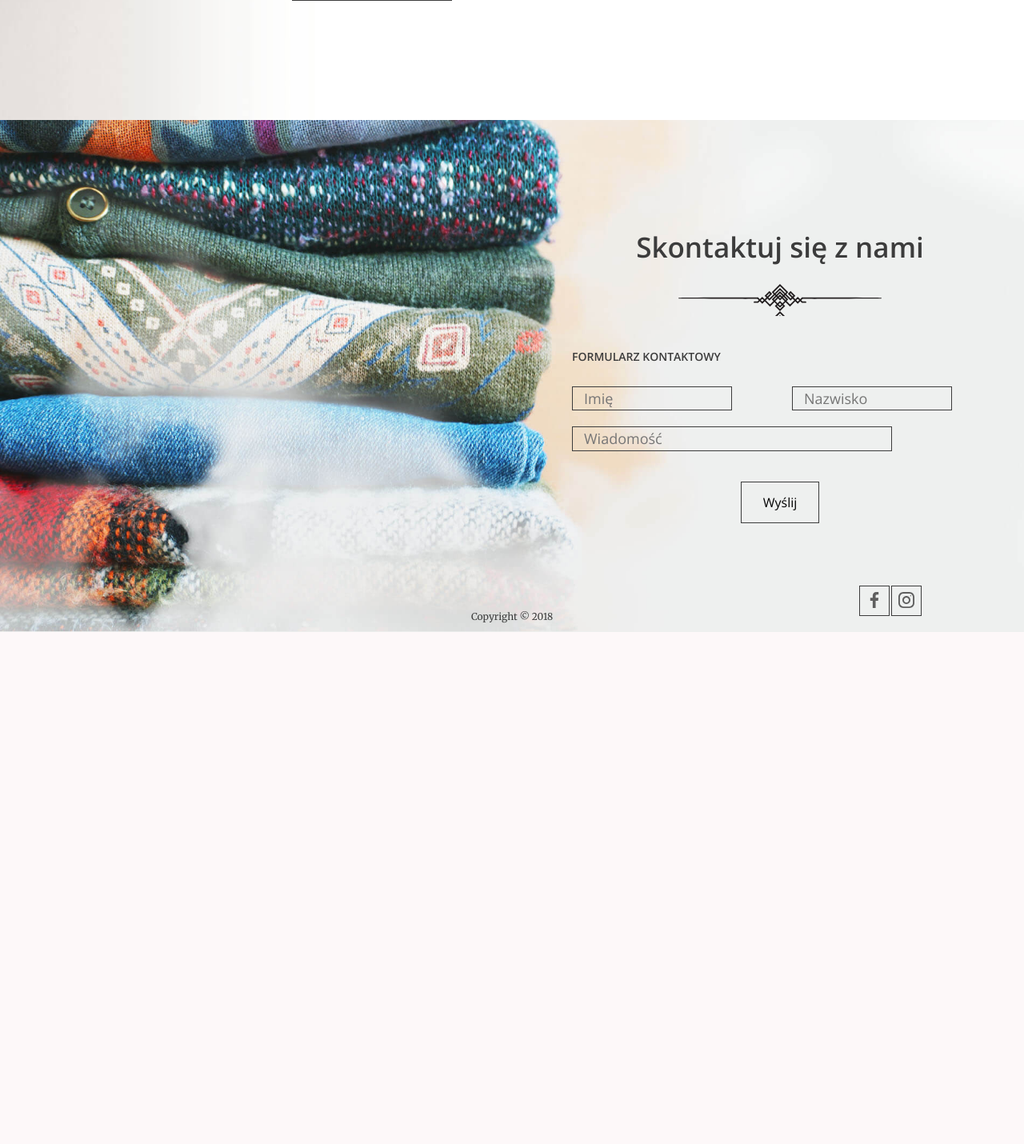
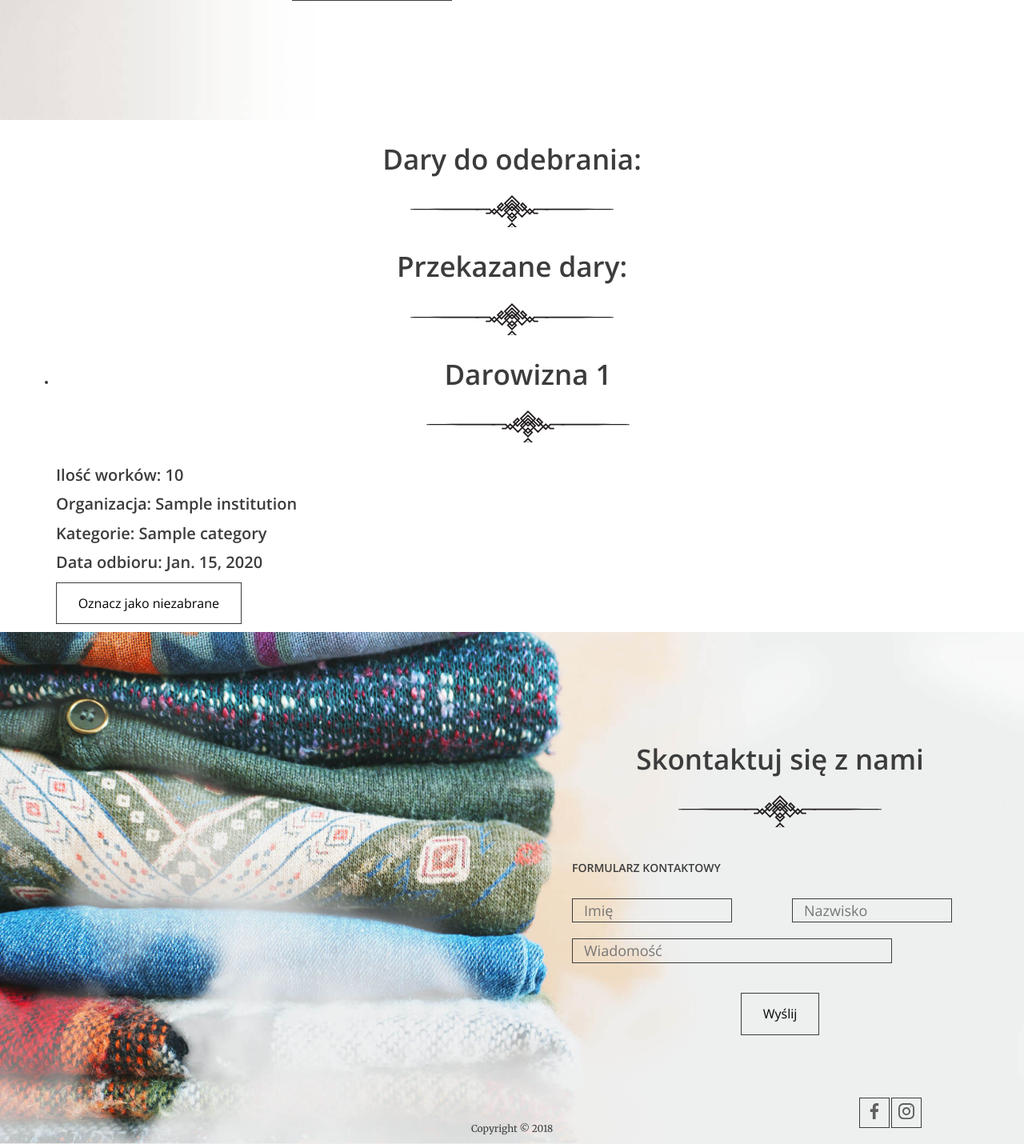
Before and after one commit to PiotrG1991/CharityDonation, a Django app: page /profile/ in a window 1280 px wide. Shown: the part 650-2080 px from the top of the page at 80% size. Before the commit the page ends 1440 px from the top, so only its background shows below. Run offline with Django 5.2, Linux system fonts and the light colour scheme; a user stored in the database is signed in; tables that the repository leaves empty hold one stand-in row (values such as "Sample post").

Commit message:
task11complete

```diff
--- a/CharityAPP/models.py
+++ b/CharityAPP/models.py
@@ -39,3 +39,4 @@ class Donation(models.Model):
     pick_up_time = models.TimeField()
     pick_up_comment = models.TextField()
     user = models.ForeignKey(User, on_delete=models.SET_NULL, null=True)
+    is_taken = models.BooleanField(default=False)
--- a/CharityAPP/views.py
+++ b/CharityAPP/views.py
@@ -3,7 +3,7 @@ from django.core.paginator import Paginator
 import json
 from django.db.models import Sum
 from django.http import JsonResponse
-from django.shortcuts import render
+from django.shortcuts import render, redirect
 from django.views import View
 
 from CharityAPP.forms import DonationForm
@@ -101,5 +101,14 @@ class Confirmation(View):
 class UserProfile(View):
     def get(self, request):
         user = request.user
+        donations = Donation.objects.filter(user=user)
+        return render(request, 'user-profile.html', {'user': user,
+                                                     'donations': donations})
 
-        return render(request, 'user-profile.html', {'user': user})
+
+class TakeDonation(View):
+    def post(self, request, donation_id):
+        donation = Donation.objects.get(id=donation_id)
+        donation.is_taken = not donation.is_taken
+        donation.save()
+        return redirect('profile')
--- a/CharityDonation/urls.py
+++ b/CharityDonation/urls.py
@@ -25,6 +25,7 @@ urlpatterns = [
     path('add_donation/', views.AddDonation.as_view(), name='AddDonation'),
     path('form-confirmation/', views.Confirmation.as_view(), name='Confirmation'),
     path('profile/', views.UserProfile.as_view(), name='profile'),
+    path('take_donation/<int:donation_id>/', views.TakeDonation.as_view(), name='take_donation'),
 
     path('accounts/', include('accounts.urls')),
 ]
--- a/templates/form-confirmation.html
+++ b/templates/form-confirmation.html
@@ -17,7 +17,7 @@
                         <li class="logged-user">
                         Witaj {{ user.first_name }}
                         <ul class="dropdown">
-                            <li><a href="#">Profil</a></li>
+                            <li><a href="{% url 'profile' %}">Profil</a></li>
                             <li><a href="#">Ustawienia</a></li>
                             {% if user.is_superuser %}
                             <li><a href="{% url 'admin:index' %}">Panel administracyjny</a></li>
--- a/templates/user-profile.html
+++ b/templates/user-profile.html
@@ -56,6 +56,66 @@
         </section>
     </header>
 
+    <section class="form--steps-container">
+    <h2>Dary do odebrania:</h2>
+    <ul>
+        {% for donation in donations %}
+            {% if not donation.is_taken %}
+            <li>
+                <h2>Darowizna {{ forloop.counter }}</h2>
+                <h1>Ilość worków: {{ donation.quantity }}</h1>
+                <h1>Organizacja: {{ donation.institution.name }}</h1>
+                <h1>Kategorie:
+                    {% for category in donation.categories.all %}
+                        {{ category.name }}{% if not forloop.last %}, {% endif %}
+                    {% endfor %}
+                </h1>
+                <h1>Data odbioru: {{ donation.pick_up_date }}</h1>
+                <form  method="post" action="{% url 'take_donation' donation.id %}">
+                    {% csrf_token %}
+                    <button class="btn  btn--without-border active" type="submit">Oznacz jako zabrane</button>
+                </form>
+            </li>
+            {% endif %}
+        {% empty %}
+            <li>Brak przekazanych darów.</li>
+        {% endfor %}
+    </ul>
+</section>
+
+<section class="form--steps-container">
+    <h2>Przekazane dary:</h2>
+    <ul>
+        {% if donations %}
+            {% for donation in donations %}
+                {% if donation.is_taken %}
+                <li>
+                    <h2>Darowizna {{ forloop.counter }}</h2>
+                    <h1>Ilość worków: {{ donation.quantity }}</h1>
+                    <h1>Organizacja: {{ donation.institution.name }}</h1>
+                    <h1>Kategorie:
+                        {% for category in donation.categories.all %}
+                            {{ category.name }}{% if not forloop.last %}, {% endif %}
+                        {% endfor %}
+                    </h1>
+                    <h1>Data odbioru: {{ donation.pick_up_date }}</h1>
+                    <form  method="post" action="{% url 'take_donation' donation.id %}">
+                        {% csrf_token %}
+                        <button class="btn  btn--without-border active" type="submit">Oznacz jako niezabrane</button>
+                    </form>
+                </li>
+                {% endif %}
+            {% empty %}
+                <li>Brak przekazanych darów.</li>
+            {% endfor %}
+        {% else %}
+            <li>Brak przekazanych darów.</li>
+        {% endif %}
+    </ul>
+</section>
+
+
+
 
 <footer>
   <div class="contact">
```
Also changed, not shown: CharityAPP/migrations/0004_donation_is_taken.py (added).
